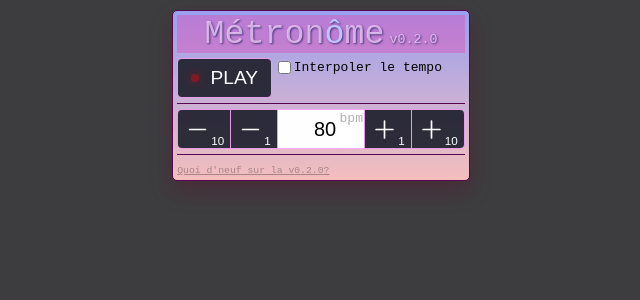
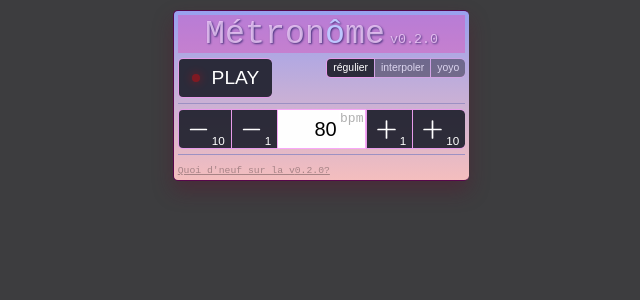
Before and after one commit to berdal84/metrobeat, a React (Vite) app: page / in a window 1280 px wide. Shown: the top 300 px of the page, without its empty margins (319-959 px from the left). Built offline with nearby package versions, Linux system fonts and the light colour scheme; no server answers.

Commit message:
add selector for mode

```diff
--- a/src/App.tsx
+++ b/src/App.tsx
@@ -1,7 +1,8 @@
 import { useMetronome } from "./Metronome/useMetronome"
 import packageJson from "../package.json"
-import { useCallback, useEffect, type MouseEventHandler } from "react"
+import { useCallback, useEffect, useState, type MouseEventHandler } from "react"
 import { ValueInputField } from "./ValueInputField"
+import type { Mode } from "./Metronome/Metronome"
 
 // TODO LIST
 //
@@ -28,16 +29,21 @@ const news = `
     - accererando/yoyo: contraindre le BPM entre [BPM début, BPM fin] à tout instant.
   `
 
+const MODES: Array<{value: Mode, label: string}> = [
+  { value: "normal", label: "régulier" },
+  { value: "grow", label: "interpoler" },
+  { value: "yoyo", label: "yoyo" },
+]
+
 function App() {
 
   const {
     viewState,
     stop, play,
     setTempo, setTempoBegin, setTempoEnd,
-    toggleVariation,
-    setVariationDuration,
-    toggleYoyo
-  } = useMetronome({ tempo: 80, tempoBegin: 80, tempoEnd: 120, variationDuration: 60});
+    setPeriod,
+    setMode,
+  } = useMetronome({ tempo: 80, tempoBegin: 80, tempoEnd: 120, period: 60});
 
   const handleVersionClick = useCallback(() => {
     alert(news)
@@ -74,30 +80,27 @@ function App() {
             <div style={{ opacity: viewState.diodeOn ? 1 : 0.4 }} className='diode'/>
           </button>
 
-          <div>
-            <label>
-              <input
-                type="checkbox"
-                checked={viewState.variationOn}
-                onChange={toggleVariation}
-              />
-              Interpoler le tempo
-            </label>
-            { viewState.variationOn && <label>
-              <input type="checkbox" checked={viewState.yoyo} onChange={toggleYoyo}/>
-                Boucler à l'infini
-            </label>}
+          <div className="FormGroup modes" inert={viewState.isPlaying}>
+            {MODES.map( (item, i) => {
+              return <button
+                key={i} name="mode"
+                className={ item.value == viewState.mode ? 'on' : 'off'}
+                onClick={(_) => setMode(item.value)}
+              >
+                {item.label}
+              </button>
+            })}
           </div>
         </section>
 
 
 
-        <div hidden={viewState.variationOn}>
+        <div hidden={viewState.mode != "normal"}>
           <ValueInputField tempo={viewState.tempo} onTempoChange={setTempo} unit="bpm"/>
         </div>
 
         <section className="variation" inert={viewState.isPlaying}>
-          <div className="TempoInputRange" hidden={!viewState.variationOn}>
+          <div className="TempoInputRange" hidden={viewState.mode == "normal"}>
             <div className="ValueInputField-group">
               <label className="ValueInputField-label">Tempo de départ</label>
               <ValueInputField tempo={viewState.tempoBegin} onTempoChange={setTempoBegin} unit="bpm"/>
@@ -108,11 +111,11 @@ function App() {
             </div>
           </div>
 
-          <div className="ValueInputField-group" hidden={!viewState.variationOn}>
+          <div className="ValueInputField-group" hidden={viewState.mode == "normal"}>
             <label className="ValueInputField-label">Durée d'interpolation</label>
             <ValueInputField
-              tempo={viewState.variationDuration}
-              onTempoChange={setVariationDuration}
+              tempo={viewState.period}
+              onTempoChange={setPeriod}
               min={1} max={10*60} unit="sec"
             />
           </div>
--- a/src/Metronome/Metronome.ts
+++ b/src/Metronome/Metronome.ts
@@ -1,5 +1,7 @@
 import { Howl } from 'howler'
 import { clamp } from '../tools';
+
+export type  Mode = "normal" | "grow" | "yoyo";
 
 export type MetroState = {
     isPlaying: boolean;
@@ -12,24 +14,14 @@ export type MetroState = {
     next_tick_delay: DOMHighResTimeStamp;
     requestAnimationFrameId: number;
     period: number;
-    variationOn: boolean;
-    variationDuration: number;
+    mode: Mode;
+    variationDirection: number;
     diodeOn: boolean;
-    yoyo: boolean;
-    variationDirection: number;
 }
 
-export type MetroEventChange = Partial<Pick<MetroState, 'yoyo'| 'isPlaying' | 'tempo' |  'tempoBegin' | 'tempoEnd' | 'variationOn' |'diodeOn' | 'variationDuration'>>
+export type MetroEventChange = Partial<Pick<MetroState, 'mode'| 'isPlaying' | 'tempo' |  'tempoBegin' | 'tempoEnd' | 'diodeOn' | 'period'>>
 
-export type MetroInitialState = {
-    tempo: number;
-    isPlaying: boolean;
-    tempoBegin: number;
-    tempoEnd: number;
-    variationDuration: number;
-    yoyo: boolean;
-}
-
+export type MetroInitialState = MetroEventChange;
 export function metro_create( initialState: Partial<MetroInitialState> = {} ): MetroState
 {
 
@@ -42,7 +34,6 @@ export function metro_create( initialState: Partial<MetroInitialState> = {} ): M
         tempo: 80,
         tempoBegin: 80,
         tempoEnd: 120,
-        variationOn: false,
         isPlaying: false,
         sound,
         next_tick_delay: 0,
@@ -51,14 +42,10 @@ export function metro_create( initialState: Partial<MetroInitialState> = {} ): M
         onChange: (_: Partial<MetroEventChange>) => {},
         period: 0,
         diodeOn: false,
-        variationDuration: 0,
-        yoyo: false,
         variationDirection: 1,
+        mode: "normal",
         ...initialState
     }
-
-
-    metro_update_period(state);
 
     return state;
 }
@@ -71,7 +58,7 @@ export function metro_play(state: MetroState)
     state.isPlaying        = true;
     state.last_frame_time = performance.now();
 
-    if (state.variationOn)
+    if (state.mode != "normal")
         metro_set_tempo(state, state.tempoBegin);
 
     metro_loop(state);
@@ -95,11 +82,6 @@ export function metro_stop(state: MetroState)
     metro_emit_change(state, { isPlaying: state.isPlaying });
 }
 
-function metro_update_period(state: MetroState)
-{
-    state.period = 60 / state.tempo * 1000; // frequency in bpm to period in ms
-}
-
 export function metro_set_tempo(state: MetroState, new_tempo: number, slot: 'tempo' | 'tempoBegin' | 'tempoEnd' = 'tempo')
 {
     console.assert(new_tempo > 0, "New tempo must be strictly positive");
@@ -109,8 +91,7 @@ export function metro_set_tempo(state: MetroState, new_tempo: number, slot: 'tem
 
     const diffAsIntegers = Math.round(state[slot]) - Math.round(new_tempo)
 
-    state[slot] = new_tempo
-    metro_update_period(state);
+    state[slot] = new_tempo;
 
     if ( Math.abs(diffAsIntegers) > 0 ) state.onChange({ [slot]: Math.round(new_tempo) })
 }
@@ -124,20 +105,20 @@ export function metro_update(state: MetroState, dt: number)
     if (!state.isPlaying)
         return;
 
-    if ( state.variationOn )
+    if ( state.mode != "normal" )
     {
         let reachedBoundary =
             ( state.variationDirection > 0 && state.tempoEnd - state.tempo <= 0 ) ||
             ( state.variationDirection < 0 && state.tempo - state.tempoBegin <= 0 )
 
-        if ( reachedBoundary && state.yoyo)
+        if ( reachedBoundary && state.mode === "yoyo")
         {
             state.variationDirection = -state.variationDirection;
         }
 
         // TODO: precompute once?
         const bpmRange = (state.tempoEnd-state.tempoBegin) * state.variationDirection;
-        const bpmToAddPerMs = bpmRange / (state.variationDuration * 1000);
+        const bpmToAddPerMs = bpmRange / (state.period * 1000);
         const newTempo = clamp(state.tempo + bpmToAddPerMs * dt, state.tempoBegin, state.tempoEnd)
 
         metro_set_tempo(state, newTempo );
@@ -150,7 +131,7 @@ export function metro_update(state: MetroState, dt: number)
     }
 
     metro_flash_diode(state)
-    state.next_tick_delay =  state.next_tick_delay - dt + state.period;
+    state.next_tick_delay =  state.next_tick_delay - dt + (60 / state.tempo * 1000);
     state.sound.play()
 }
 
@@ -182,20 +163,14 @@ export function metro_loop(state: MetroState)
     });
 }
 
-export function metro_toggle_variation(state: MetroState)
+export function metro_set_mode(state: MetroState, mode: Mode)
 {
-    state.variationOn = ! state.variationOn
-    metro_emit_change(state, { variationOn: state.variationOn })
+    state.mode = mode;
+    metro_emit_change(state, { mode: state.mode })
 }
 
-export function metro_set_variation_duration(state: MetroState, variationDuration: number)
+export function metro_set_period(state: MetroState, period: number)
 {
-    state.variationDuration = variationDuration
-    metro_emit_change(state, { variationDuration: state.variationDuration })
+    state.period = period
+    metro_emit_change(state, { period: state.period })
 }
-
-export function metro_toggle_yoyo(state: MetroState)
-{
-    state.yoyo = ! state.yoyo
-    metro_emit_change(state, { yoyo: state.yoyo })
-}
--- a/src/Metronome/useMetronome.tsx
+++ b/src/Metronome/useMetronome.tsx
@@ -1,6 +1,16 @@
 import { useEffect, useCallback, useState, useMemo } from "react";
-import { metro_create, metro_play, metro_stop, metro_set_tempo, type MetroState, type MetroEventChange, metro_toggle_variation, type MetroInitialState, metro_set_variation_duration, metro_toggle_yoyo } from "./Metronome";
-import { clamp } from "../tools";
+import {
+  metro_create,
+  metro_play,
+  metro_stop,
+  metro_set_tempo,
+  type MetroState,
+  type MetroEventChange,
+  type MetroInitialState,
+  metro_set_period,
+  metro_set_mode,
+  type Mode,
+} from "./Metronome";
 
 // State with the field we might want to display
 type MetroViewState = Pick<
@@ -8,21 +18,19 @@ type MetroViewState = Pick<
   'diodeOn' |
   'isPlaying' |
   'tempo' |
-  'variationOn' |
+  'mode' |
   'tempoBegin' |
   'tempoEnd' |
-  'variationDuration' |
-  'yoyo'
+  'period'
 >
 
 const DEFAULT_VIEW_STATE: MetroViewState = {
     isPlaying: false,
     tempo: -1,
     tempoBegin: -1, tempoEnd: -1,
-    variationOn: false,
+    mode: "normal",
     diodeOn: false,
-    variationDuration: 60,
-    yoyo: false
+    period: 60,
 }
 
 // Headless metronome
@@ -31,22 +39,19 @@ export function useMetronome( initialState: Partial<MetroInitialState> = {})
   const metronome = useMemo(() => metro_create(initialState), [])
   const [viewState, setViewState] = useState<MetroViewState>(DEFAULT_VIEW_STATE)
 
-  const toggleVariation = useCallback( () => metro_toggle_variation(metronome), [] )
+  const setMode = useCallback( (mode: Mode) => metro_set_mode(metronome, mode), [] )
   const setTempoBegin   = useCallback( (value: number) => metro_set_tempo(metronome, value, 'tempoBegin'), [] )
   const setTempoEnd     = useCallback( (value: number) => metro_set_tempo(metronome, value, 'tempoEnd'), [] )
   const setTempo = useCallback( (value: number) => metro_set_tempo(metronome, value), [] )
   const play     = useCallback( () => metro_play(metronome), [] )
   const stop     = useCallback( () => metro_stop(metronome), [] )
-  const setVariationDuration = useCallback( (value: number) => {
-    metro_set_variation_duration(metronome, value);
-  }, [])
-  const toggleYoyo = useCallback(() => metro_toggle_yoyo(metronome), [] )
+  const setPeriod = useCallback( (value: number) => metro_set_period(metronome, value), [])
 
   useEffect(() => {
 
     // TODO: this could be an event emitted by the metronome, like onInit()
-    const { isPlaying, tempo, tempoBegin, tempoEnd, variationOn, diodeOn, variationDuration, yoyo } = metronome;
-    setViewState({ isPlaying, tempo, tempoBegin, tempoEnd, variationOn, diodeOn, variationDuration, yoyo })
+    const { isPlaying, tempo, tempoBegin, tempoEnd, mode, diodeOn, period } = metronome;
+    setViewState({ isPlaying, tempo, tempoBegin, tempoEnd, mode, diodeOn, period })
 
     metronome.onChange = (changes: MetroEventChange) => {
       console.log('State changes:', changes)
@@ -61,13 +66,12 @@ export function useMetronome( initialState: Partial<MetroInitialState> = {})
   return {
     metronome: metronome,
     viewState,
-    toggleVariation,
     setTempo,
     setTempoBegin,
     setTempoEnd,
     play,
     stop,
-    setVariationDuration,
-    toggleYoyo,
+    setPeriod,
+    setMode,
   }
 }
--- a/src/ValueInputField.tsx
+++ b/src/ValueInputField.tsx
@@ -51,7 +51,7 @@ export function ValueInputField(props: Partial<Props> )
   const handlePlusTen  = useCallback( () => setValue( value + 10 ), [value])
 
   return (
-    <div className="ValueInputField" {...divProps}>
+    <div className="ValueInputField FormGroup" {...divProps}>
 
         <button onClick={handleMinusTen} inert={value <= min}>
           <MinusIcon/><span>10</span>
--- a/src/index.css
+++ b/src/index.css
@@ -5,7 +5,7 @@ html, body {
   margin: 0;
   background-color: #3d3d3f;
   --bg-color-primary: rgba(34, 35, 47, 0.939);
-  --bg-color-secondary: rgba(34, 35, 47, 0.939);
+  --bg-color-secondary: rgba(153, 142, 195, 0.939);
   --btn-color: rgba(34, 35, 47, 0.939);
   --btn-color-hover: rgba(62, 64, 86, 0.939);
   --border-radius: 5px;
@@ -81,13 +81,47 @@ header {
 
 section {
   padding-bottom: 5px;
-  border-bottom: 1px solid var(--border-color-primary);
+  border-bottom: 1px solid var(--bg-color-secondary);
   margin-bottom: 5px;
 }
 
 section.controls {
   display: flex;
   gap: var(--gap-1);
+  justify-content: space-between;
+}
+
+button {
+  height: 40px;
+  display: flex;
+  align-items: center;
+  background-color: var(--btn-color);
+  color: var(--text-seconday);
+  border-radius: var(--border-radius);
+  font-size: larger;
+  border: 1px solid var(--border-color-secondary);
+}
+
+button:hover {
+  background-color: var(--btn-color-hover);
+  cursor: pointer;
+}
+
+input {
+  background-color: #fefefe;
+  font-size: 15pt;
+  max-width: 4rem;
+  padding-left: 0.5rem;
+  border: unset;
+}
+
+label {
+  display: flex;
+  align-items: center;
+}
+
+.modes > button {
+  height: 1.5rem;
 }
 
 section.variation {
@@ -108,34 +142,32 @@ section.variation {
   }
 }
 
-button {
-  height: 40px;
+.FormGroup {
   display: flex;
-  align-items: center;
-  background-color: var(--btn-color);
-  color: var(--text-seconday);
-  border-radius: var(--border-radius);
-  font-size: larger;
-  border: 1px solid var(--border-color-secondary);
+
+  * {
+    border-radius: 0;
+  }
+
+  button {
+    font-size: 0.8rem;
+  }
+
+  :not(&:last-child) {
+    border-right-width: 0;
+  }
+
+  :first-child {
+    border-radius: var(--border-radius) 0 0 var(--border-radius);
+  }
+
+  :last-child {
+    border-radius: 0 var(--border-radius) var(--border-radius) 0;
+  }
 }
 
-button:hover {
-  background-color: var(--btn-color-hover);
-  cursor: pointer;
-}
-
-input {
-  background-color: #fefefe;
-  border-radius: var(--border-radius);
-  font-size: 15pt;
-  max-width: 4rem;
-  padding-left: 0.5rem;
-  border: unset;
-}
-
-label {
-  display: flex;
-  align-items: center;
+.FormGroup .off {
+  opacity: 0.5;
 }
 
 .tempo-range {
@@ -220,12 +252,6 @@ label {
     border-radius: unset
   }
 
-  button:first-child  {
-    border-top-right-radius: 0;
-    border-bottom-right-radius: 0;
-    border-right-width: 0;
-  }
-
   button span {
     font-size: 0.9rem;
     margin-top: auto;
@@ -234,27 +260,18 @@ label {
   .ValueInputField-div {
     display: flex;
     border: 1px solid rgba(251, 167, 252, 0.91);
-    border-left: 0;
-    border-right: 0;
   }
 
   .ValueInputField-input {
-    border-radius: unset;
-    border-left: unset;
-    border-right: unset;
     text-align: right;
+    border-radius: 0;
   }
 
   .ValueInputField-unit {
     background-color: white;
     color: #b0b0b0;
     padding: 0.1rem;
-  }
-
-  button:last-child {
-    border-top-left-radius: 0;
-    border-bottom-left-radius: 0;
-    border-left-width: 0;
+    border-radius: 0;
   }
 }
 
```
